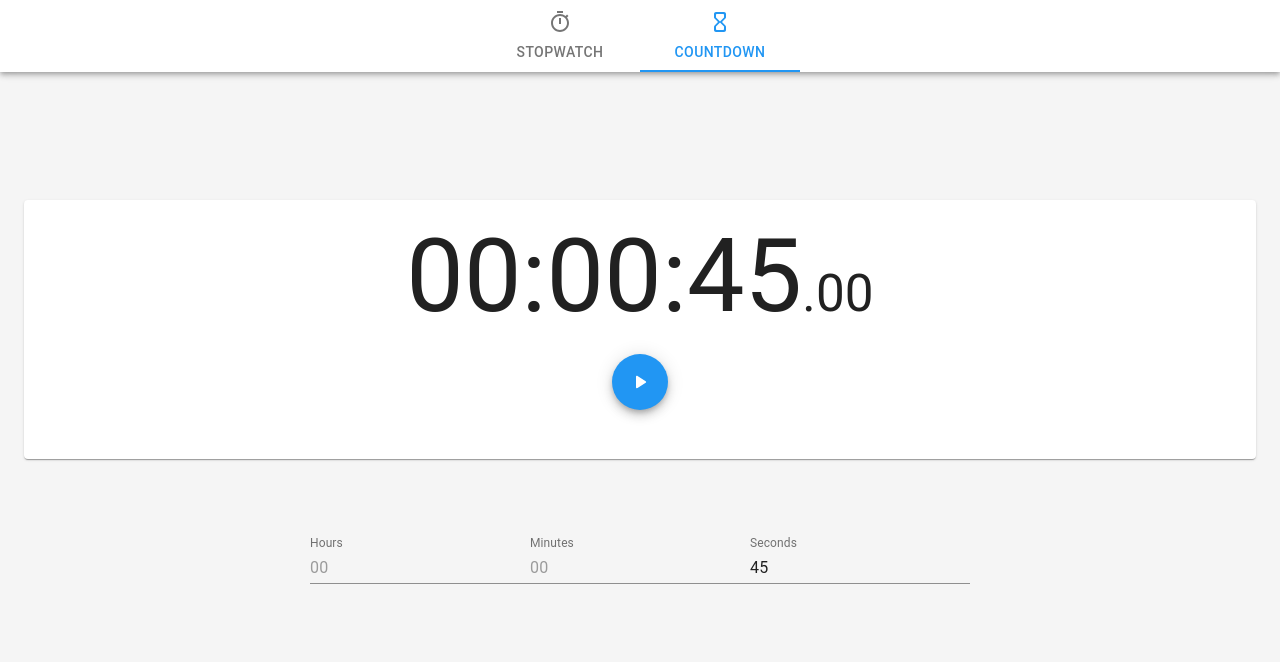
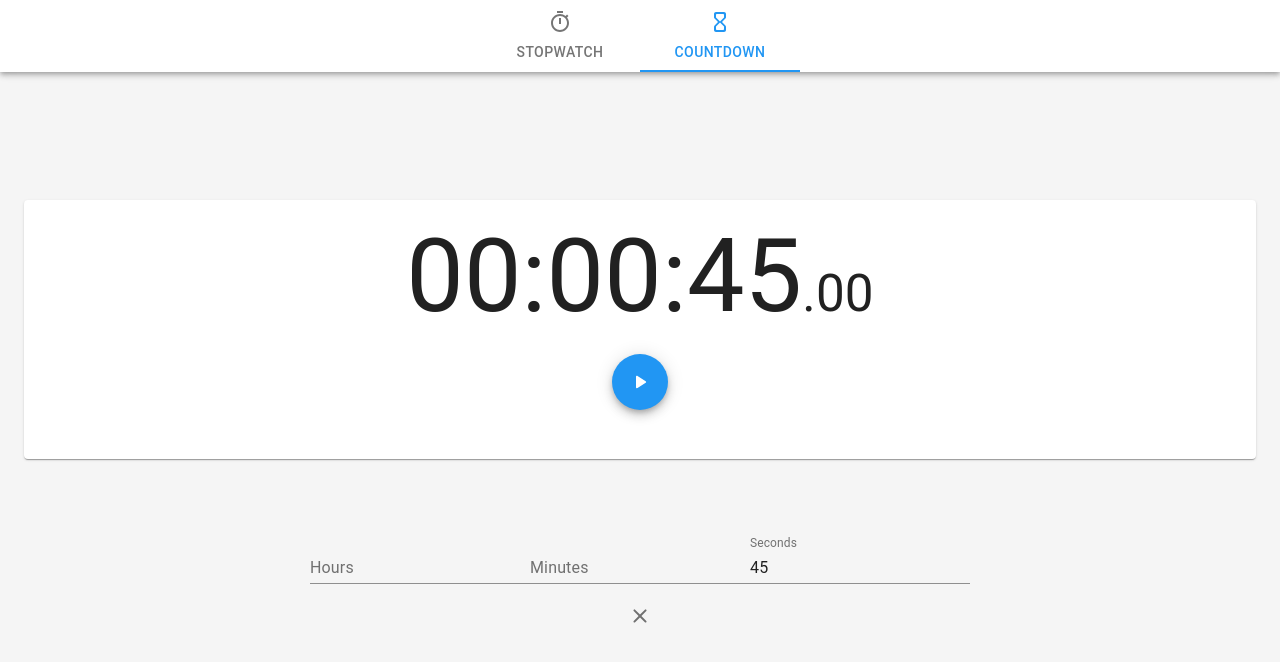
Before and after one commit to rusane/react-timer-app, a React (Create React App) app: page / in a window 1280 px wide. Both pictures are taken after a click on the tab "COUNTDOWN". Shown: the top 662 px of the page. Built offline with nearby package versions, Linux system fonts and the light colour scheme.

Commit message:
Add clear input button

```diff
--- a/src/Countdown.js
+++ b/src/Countdown.js
@@ -17,8 +17,8 @@ class Countdown extends React.Component {
       hasFinished: false,
       elapsedTime: 0,
       seconds: 45,
-      minutes: 0,
-      hours: 0,
+      minutes: '',
+      hours: '',
       duration: 45000
     };
   }
@@ -59,6 +59,16 @@ class Countdown extends React.Component {
     clearInterval(this.timer);
   };
 
+  handleClearInput = () => {
+    this.handleReset();
+    this.setState({
+      seconds: '',
+      minutes: '',
+      hours: '',
+      duration: 0
+    });
+  }
+
   componentWillUnmount() {
     clearInterval(this.timer);
   }
@@ -67,7 +77,7 @@ class Countdown extends React.Component {
     let ms = ('0' + Math.floor(time / 10) % 1000).slice(-2);
     let seconds = ('0' + Math.floor(time / 1000) % 60).slice(-2);
     let minutes = ('0' + Math.floor(time / 60000) % 60).slice(-2);
-    let hours = Math.floor(time / 3600000) % 1000; // mod 24 for days
+    let hours = Math.floor(time / 3600000); // mod 24 for days
     hours = hours.toString().length < 2 ? '0' + hours : hours;
 
     let divClassName = 'time-format';
@@ -100,6 +110,7 @@ class Countdown extends React.Component {
         let msMinutes = this.toMilliseconds(state.minutes, 'mm');
         let msHours = this.toMilliseconds(state.hours, 'hh');
         let duration = msSeconds + msMinutes + msHours;
+        if (duration >= 3.6e9) { duration = 3.6e9 - 1e3 }
         return { seconds: seconds, duration: duration };
       });
     }
@@ -114,6 +125,7 @@ class Countdown extends React.Component {
         let msSeconds = this.toMilliseconds(state.seconds, 'ss');
         let msHours = this.toMilliseconds(state.hours, 'hh');
         let duration = msSeconds + msMinutes + msHours;
+        if (duration >= 3.6e9) { duration = 3.6e9 - 1e3 }
         return { minutes: minutes, duration: duration };
       });
     }
@@ -128,13 +140,14 @@ class Countdown extends React.Component {
         let msSeconds = this.toMilliseconds(state.seconds, 'ss');
         let msMinutes = this.toMilliseconds(state.minutes, 'mm');
         let duration = msSeconds + msMinutes + msHours;
+        if (duration >= 3.6e9) { duration = 3.6e9 - 1e3 }
         return { hours: hours, duration: duration };
       });
     }
   };
 
   render() {
-    const { isOn, hasFinished, elapsedTime, seconds, duration } = this.state;
+    const { isOn, hasFinished, elapsedTime, hours, minutes, seconds, duration } = this.state;
 
     return (
       <div className='container'>
@@ -182,11 +195,14 @@ class Countdown extends React.Component {
         </Container>
         <Container>
           <TimeInput
-            defaultSeconds={seconds}
+            hours={hours}
+            minutes={minutes}
+            seconds={seconds}
             isDisabled={isOn}
             onHoursChange={this.handleHours}
             onMinutesChange={this.handleMinutes}
             onSecondsChange={this.handleSeconds}
+            onClearInputChange={this.handleClearInput}
           />
         </Container>
       </div >
--- a/src/TabBar.js
+++ b/src/TabBar.js
@@ -10,6 +10,7 @@ import Stopwatch from './Stopwatch';
 import Countdown from './Countdown';
 import TimerIcon from '@material-ui/icons/Timer';
 import HourglassEmptyRoundedIcon from '@material-ui/icons/HourglassEmptyRounded';
+import Hidden from '@material-ui/core/Hidden';
 import { ThemeProvider } from '@material-ui/core/styles/';
 import theme from './theme';
 
@@ -64,8 +65,8 @@ export default function TabBar() {
             textColor="primary"
             centered
           >
-            <Tab className={classes.icon} icon={<TimerIcon />} label="STOPWATCH" />
-            <Tab className={classes.icon} icon={<HourglassEmptyRoundedIcon />} label="COUNTDOWN" />
+            <Tab className={classes.icon} icon={<TimerIcon />} label={<Hidden xsDown>STOPWATCH</Hidden>} />
+            <Tab className={classes.icon} icon={<HourglassEmptyRoundedIcon />} label={<Hidden xsDown>COUNTDOWN</Hidden>} />
           </Tabs>
         </AppBar>
         <TabPanel value={value} index={0}>
--- a/src/TimeInput.js
+++ b/src/TimeInput.js
@@ -1,42 +1,54 @@
 import React from 'react';
 import TextField from '@material-ui/core/TextField';
+import IconButton from '@material-ui/core/IconButton';
+import ClearRoundedIcon from '@material-ui/icons/ClearRounded';
+import Tooltip from '@material-ui/core/Tooltip';
 
 export default function CountdownInput(props) {
-  const { defaultSeconds, isDisabled, onHoursChange, onMinutesChange, onSecondsChange } = props;
+  const { hours, minutes, seconds, isDisabled, onHoursChange, onMinutesChange, onSecondsChange, onClearInputChange } = props;
 
   return (
+    <div>
       <div>
         <TextField
           id="hh-input"
           label="Hours"
+          value={hours}
           onChange={onHoursChange}
           type="number"
           placeholder="00"
-        InputLabelProps={{ shrink: true }}
           margin="normal"
           disabled={isDisabled}
         />
         <TextField
           id="mm-input"
           label="Minutes"
+          value={minutes}
           onChange={onMinutesChange}
           type="number"
           placeholder="00"
-        InputLabelProps={{ shrink: true }}
           margin="normal"
           disabled={isDisabled}
         />
         <TextField
           id="ss-input"
           label="Seconds"
-        defaultValue={defaultSeconds}
+          value={seconds}
           onChange={onSecondsChange}
           type="number"
           placeholder="00"
-        InputLabelProps={{ shrink: true }}
           margin="normal"
           disabled={isDisabled}
         />
       </div>
+      <Tooltip title="Clear input" placement="right" enterDelay={500}>
+        <IconButton
+          onClick={onClearInputChange}
+          disabled={isDisabled}
+        >
+          <ClearRoundedIcon />
+        </IconButton>
+      </Tooltip>
+    </div>
   );
 }
```
Lines whose indentation alone changed are shown as unchanged.
